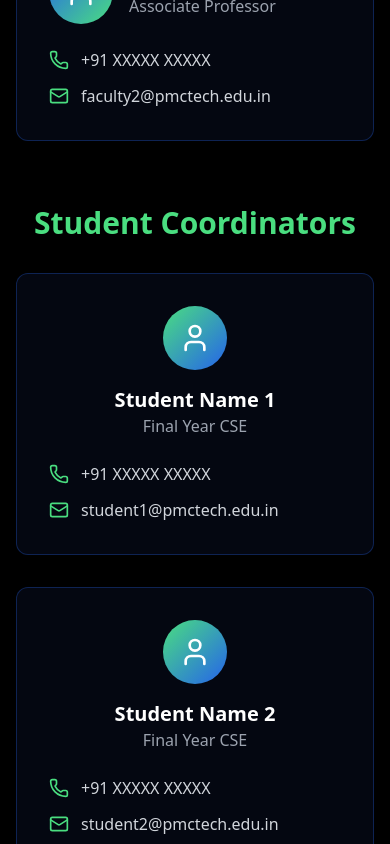
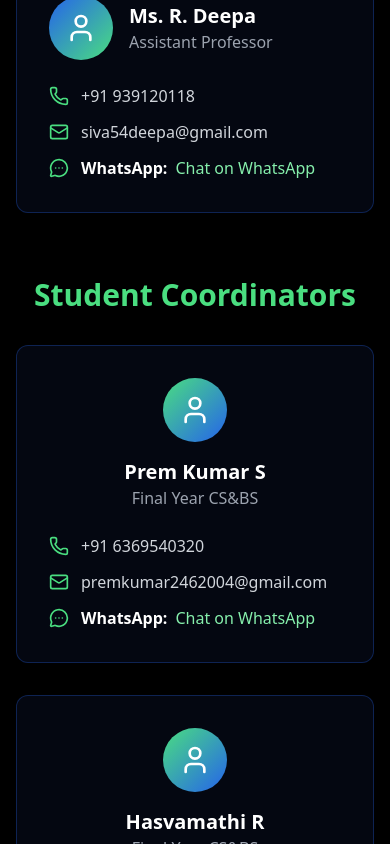
Before and after one commit to ThePremkumar/DataForge-2K25, a React (Vite) app: page / in a window 390 px wide. Shown: the part 9040-9884 px from the top of the page. Built offline with nearby package versions, Linux system fonts and the light colour scheme.

Commit message:
update the coordinators details

```diff
--- a/src/components/Coordinators.tsx
+++ b/src/components/Coordinators.tsx
@@ -1,32 +1,31 @@
 import React from 'react';
-import { UserIcon, PhoneIcon, MailIcon } from 'lucide-react';
+import { UserIcon, PhoneIcon, MailIcon, MessageCircleMore  } from 'lucide-react';
 const coordinators = {
   faculty: [{
-    name: 'Dr. Faculty Name 1',
-    designation: 'Professor & HOD',
-    phone: '+91 XXXXX XXXXX',
-    email: 'faculty1@pmctech.edu.in'
+    name: 'Mrs. Bhagyalaskmi V ',
+    designation: 'Assistant Professor',
+    phone: '+91 7483435523',
+    email: 'saibhagya15@gmail.com',
+    whatapp: 'https://wa.me/917483435523'
   }, {
-    name: 'Dr. Faculty Name 2',
-    designation: 'Associate Professor',
-    phone: '+91 XXXXX XXXXX',
-    email: 'faculty2@pmctech.edu.in'
+    name: 'Ms. R. Deepa',
+    designation: 'Assistant Professor',
+    phone: '+91 939120118',
+    email: 'siva54deepa@gmail.com',
+    whatapp: 'https://wa.me/91939120118'
   }],
   students: [{
-    name: 'Student Name 1',
-    designation: 'Final Year CSE',
-    phone: '+91 XXXXX XXXXX',
-    email: 'student1@pmctech.edu.in'
+    name: 'Prem Kumar S',
+    designation: 'Final Year CS&BS',
+    phone: '+91 6369540320',
+    email: 'premkumar2462004@gmail.com',
+    whatapp: 'https://wa.me/916369540320'
   }, {
-    name: 'Student Name 2',
-    designation: 'Final Year CSE',
-    phone: '+91 XXXXX XXXXX',
-    email: 'student2@pmctech.edu.in'
-  }, {
-    name: 'Student Name 3',
-    designation: 'Third Year CSE',
-    phone: '+91 XXXXX XXXXX',
-    email: 'student3@pmctech.edu.in'
+    name: 'Hasvamathi R',
+    designation: 'Final Year CS&BS',
+    phone: '+91 8248652895',
+    email: 'hasvamathi@gmail.com',
+    whatapp: 'https://wa.me/918248652895'
   }]
 };
 export function Coordinators() {
@@ -66,6 +65,18 @@ export function Coordinators() {
                     <MailIcon className="w-5 h-5 text-green-400 mr-3" />
                     <span className="break-all">{coordinator.email}</span>
                   </div>
+                    <div className="flex items-center text-gray-300">
+                        <MessageCircleMore  className="w-5 h-5 text-green-400 mr-3" />
+                        <span className="font-semibold mr-2 text-white">WhatsApp:</span>
+                        <a
+                            href={`${coordinator.whatapp}`}
+                            target="_blank"
+                            rel="noopener noreferrer"
+                            className="break-all text-green-300 hover:text-green-400 transition-colors"
+                        >
+                            Chat on WhatsApp
+                        </a>
+                    </div>
                 </div>
               </div>)}
           </div>
@@ -96,6 +107,18 @@ export function Coordinators() {
                     <MailIcon className="w-5 h-5 text-green-400 mr-3" />
                     <span className="break-all">{coordinator.email}</span>
                   </div>
+                    <div className="flex items-center text-gray-300">
+                        <MessageCircleMore  className="w-5 h-5 text-green-400 mr-3" />
+                        <span className="font-semibold mr-2 text-white">WhatsApp:</span>
+                        <a
+                            href={`${coordinator.whatapp}`}
+                            target="_blank"
+                            rel="noopener noreferrer"
+                            className="break-all text-green-300 hover:text-green-400 transition-colors"
+                        >
+                            Chat on WhatsApp
+                        </a>
+                    </div>
                 </div>
               </div>)}
           </div>
--- a/src/components/Footer.tsx
+++ b/src/components/Footer.tsx
@@ -3,17 +3,17 @@ import { LinkedinIcon, GithubIcon, GlobeIcon, HeartIcon, CodeIcon } from 'lucide
 export function Footer() {
   const socialLinks = [{
     name: 'LinkedIn',
-    url: 'https://www.linkedin.com/in/premkumar',
+    url: 'https://www.linkedin.com/in/thepremkumar',
     icon: LinkedinIcon,
     color: 'hover:text-blue-400'
   }, {
     name: 'GitHub',
-    url: 'https://github.com/premkumar',
+    url: 'https://github.com/thepremkumar',
     icon: GithubIcon,
     color: 'hover:text-purple-400'
   }, {
     name: 'Portfolio',
-    url: 'https://premkumar.dev',
+    url: 'https://thepremkumar.netlify.app',
     icon: GlobeIcon,
     color: 'hover:text-cyan-400'
   }];
--- a/src/components/Hero.tsx
+++ b/src/components/Hero.tsx
@@ -14,7 +14,7 @@ export function Hero() {
       }}></div>
       </div>
       <div className="relative max-w-6xl mx-auto text-center ">
-        <div className="mb-8 sm:mx-3.5">
+        <div className="mb-8 ">
           <h1 className="text-4xl sm:text-6xl lg:text-7xl font-bold mb-4 bg-gradient-to-r from-purple-400 via-pink-400 to-cyan-400 bg-clip-text text-transparent animate-pulse">
             DataForge 2K25
           </h1>
--- a/src/components/VenueContact.tsx
+++ b/src/components/VenueContact.tsx
@@ -38,7 +38,7 @@ export function VenueContact() {
                       Phone
                     </h4>
                     <p className="text-gray-300 text-sm sm:text-base">
-                      +91 XXXXX XXXXX
+                      +91 6369540320
                     </p>
                   </div>
                 </div>
@@ -49,19 +49,8 @@ export function VenueContact() {
                       Email
                     </h4>
                     <p className="text-gray-300 text-sm sm:text-base break-all">
-                      dataforge2k25@pmctech.edu.in
+                      premkumar2462004@gmail.com
                     </p>
-                  </div>
-                </div>
-                <div className="flex items-start">
-                  <GlobeIcon className="w-6 h-6 text-cyan-400 mr-4 mt-1 flex-shrink-0" />
-                  <div>
-                    <h4 className="text-lg font-semibold text-white mb-1">
-                      Website
-                    </h4>
-                    <a href="https://www.pmctech.edu.in" target="_blank" rel="noopener noreferrer" className="text-purple-400 hover:text-cyan-400 transition-colors text-sm sm:text-base">
-                      www.pmctech.edu.in
-                    </a>
                   </div>
                 </div>
               </div>
@@ -69,7 +58,7 @@ export function VenueContact() {
           </div>
           <div>
             <div className="bg-slate-900/40 backdrop-blur-sm border border-purple-500/30 rounded-xl overflow-hidden h-full min-h-[400px]">
-              <iframe src="https://www.google.com/maps/embed?pb=!1m18!1m12!1m3!1d3890.1234567890123!2d77.8123456!3d12.7123456!2m3!1f0!2f0!3f0!3m2!1i1024!2i768!4f13.1!3m3!1m2!1s0x0%3A0x0!2zMTLCsDQyJzQ0LjQiTiA3N8KwNDgnNDQuNCJF!5e0!3m2!1sen!2sin!4v1234567890123!5m2!1sen!2sin" width="100%" height="100%" style={{
+              <iframe src="https://www.google.com/maps/embed?pb=!1m18!1m12!1m3!1d59196.220291285805!2d77.93902949262142!3d12.690288694399847!2m3!1f0!2f0!3f0!3m2!1i1024!2i768!4f13.1!3m3!1m2!1s0x3badd7b86d5c525b%3A0x96adb36aef28bc00!2sEr.%20Perumal%20Manimekalai%20College%20of%20Engineering!5e1!3m2!1sen!2sin!4v1761198727224!5m2!1sen!2sin" width="600" height="450" style="border:0;" allowfullscreen="" loading="lazy" referrerpolicy="no-referrer-when-downgrade" width="100%" height="100%" style={{
               border: 0,
               minHeight: '400px'
             }} allowFullScreen loading="lazy" referrerPolicy="no-referrer-when-downgrade" title="PMC Tech Location"></iframe>
```
